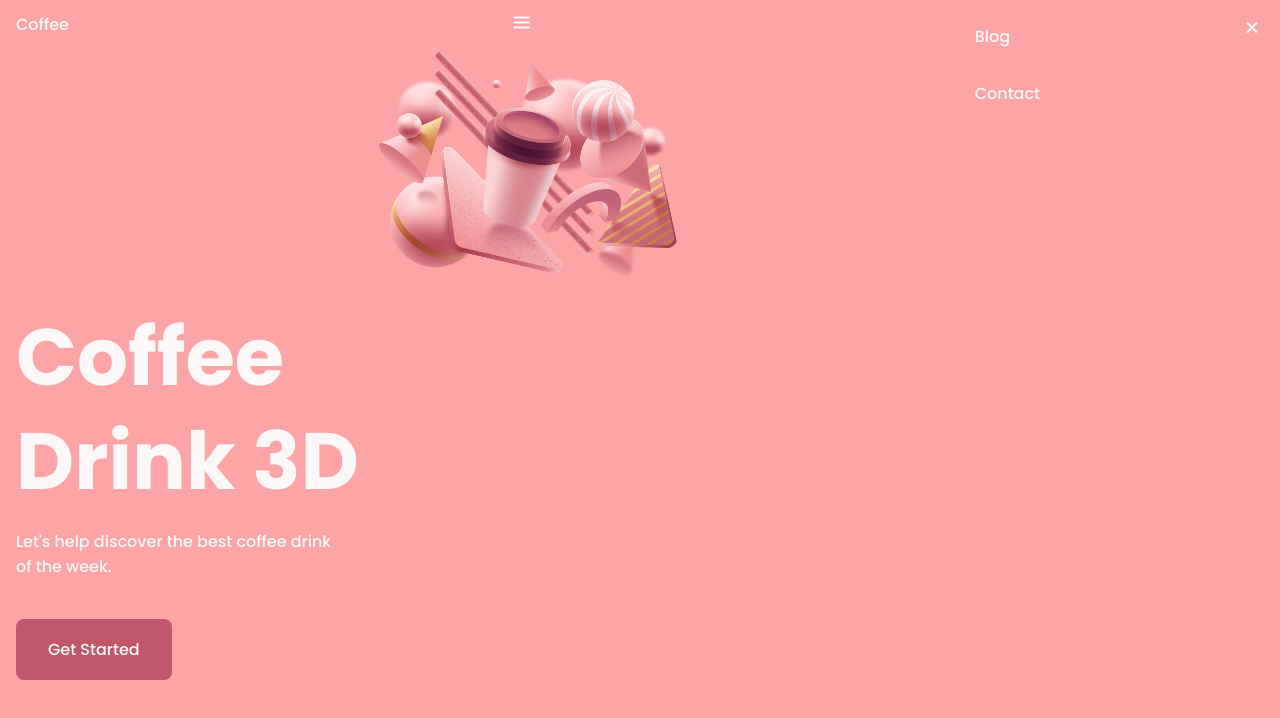
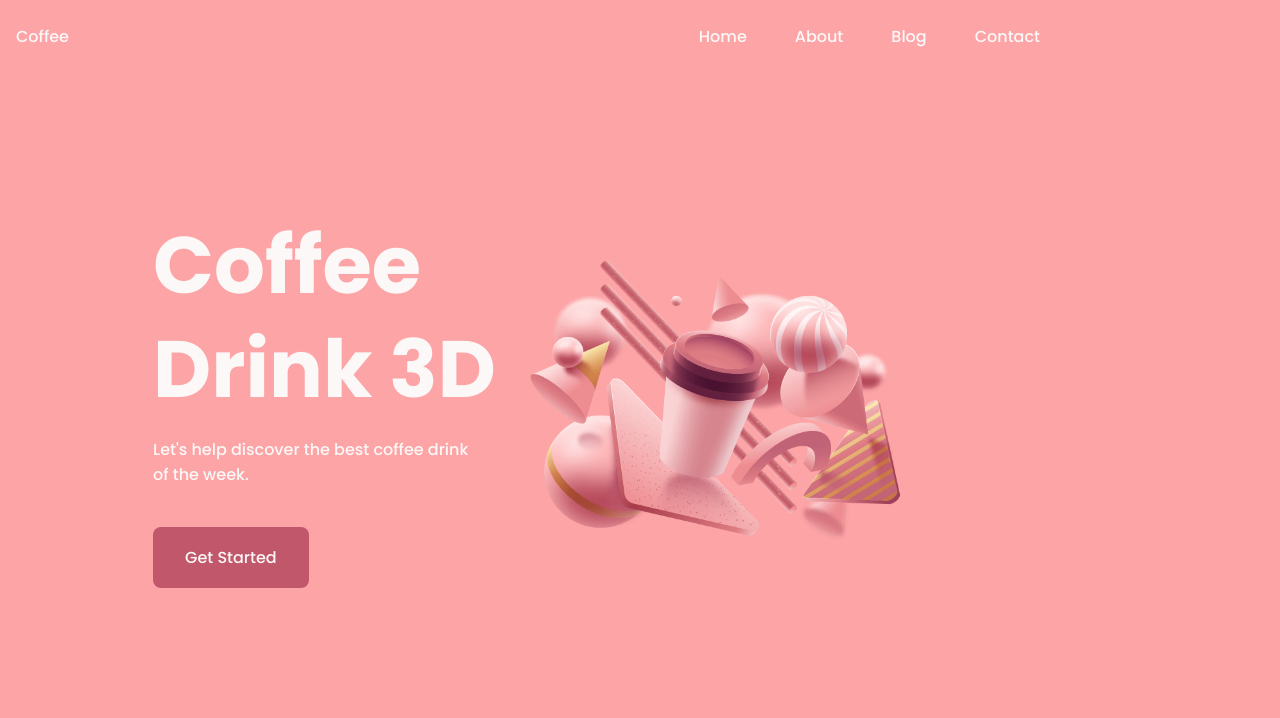
Before and after one commit to LeslieLopez25/coffee-landing-page, a plain HTML site: page index.html in a window 1280 px wide. Drawn offline with nearby package versions, Linux system fonts and the light colour scheme.

Commit message:
Completed media for medium devices

```diff
--- a/styles.css
+++ b/styles.css
@@ -188,3 +188,47 @@ img {
 .home__button:hover {
     background-color: var(--first-color-darken);
 }
+
+/* MEDIA QUERIES */
+@media screen and (min-width: 768px) {
+    body {
+        margin: 0;
+    }
+
+    .nav {
+        height: calc(var(--header-height) + 1.5rem);
+    }
+
+    .nav__toggle,
+    .nav__close {
+        display: none;
+    }
+
+    .nav__list {
+        display: flex;
+    }
+
+    .nav__item {
+        margin-left: 3rem;
+        margin-bottom: 0;
+    }
+
+    .home__container {
+        height: 100vh;
+        grid-template-columns: repeat(2, max-content);
+        grid-template-rows: 1fr;
+        row-gap: 0;
+        align-items: center;
+        justify-content: center;
+    }
+
+    .home__img {
+        order: 1;
+        width: 375px;
+        height: 289px;
+    }
+
+    .home__img img {
+        width: 375px;
+    }
+}
```
